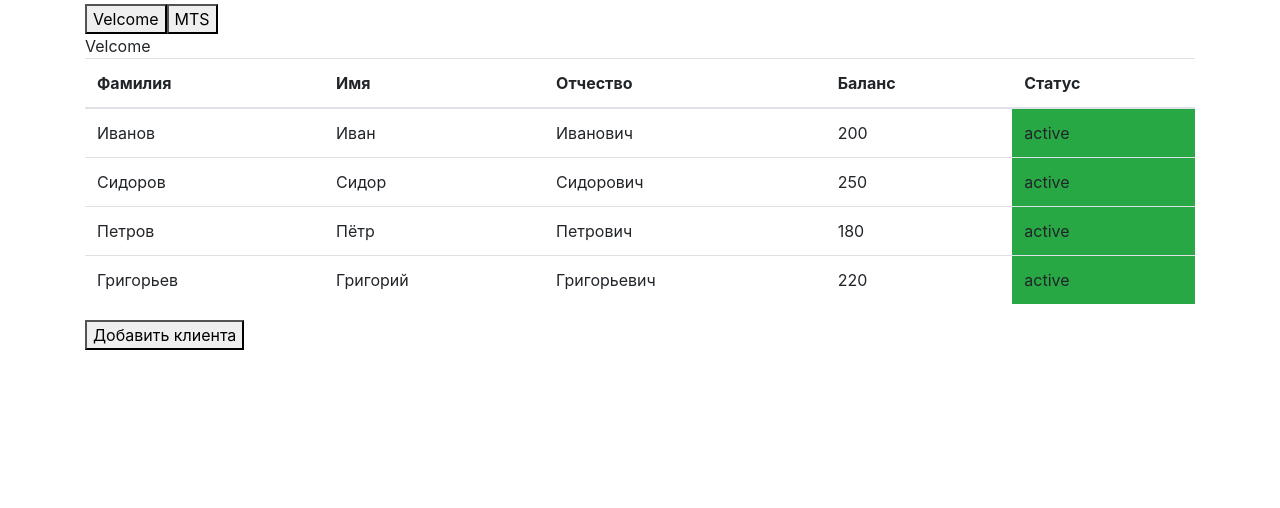
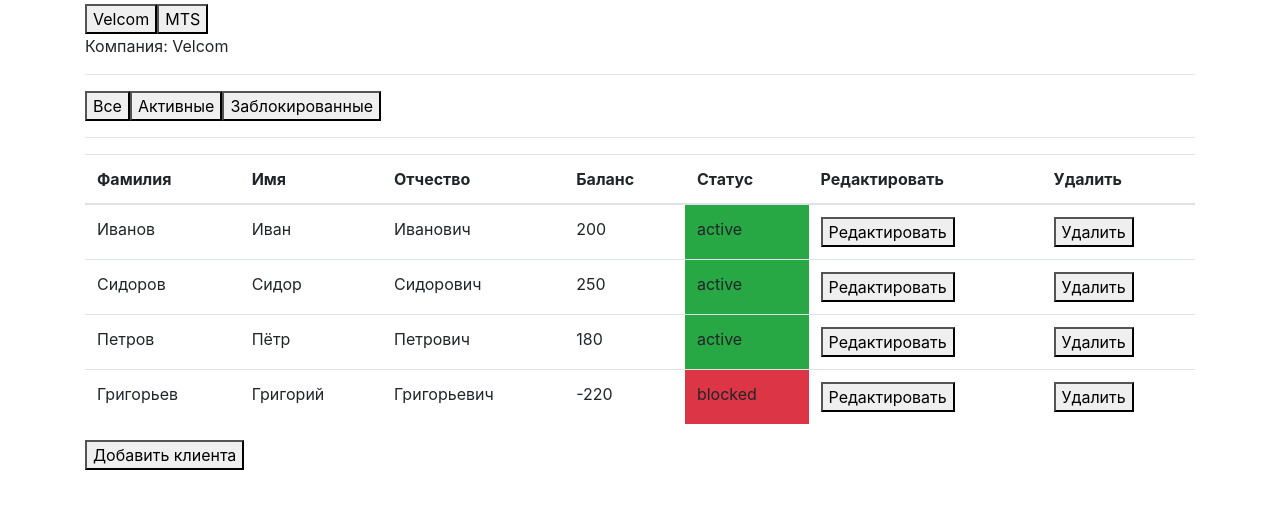
Before and after one commit to VitaliZinkevich/Mobile, a React (Create React App) app: page / in a window 1280 px wide. Shown: the top 508 px of the page. Built offline with nearby package versions, Linux system fonts and the light colour scheme.

Commit message:
full logic with no immutable

```diff
--- a/public/index.html
+++ b/public/index.html
@@ -20,7 +20,7 @@
       Learn how to configure a non-root public URL by running `npm run build`.
     -->
     <link rel="stylesheet" href="https://stackpath.bootstrapcdn.com/bootstrap/4.1.3/css/bootstrap.min.css" integrity="sha384-MCw98/SFnGE8fJT3GXwEOngsV7Zt27NXFoaoApmYm81iuXoPkFOJwJ8ERdknLPMO" crossorigin="anonymous">
-    <title>React App</title>
+    <title>Mobile</title>
   </head>
   <body>
     <noscript>
--- a/src/App.js
+++ b/src/App.js
@@ -2,7 +2,7 @@ import React from 'react';
 
 import MobileCompany from './components/MobileCompany'
 let mock = require ('./mock.json')
-let companyName = 'Velcome'
+let companyName = 'Velcom'
 
 class App extends React.PureComponent {
   render() {
--- a/src/components/AddNewClient.js
+++ b/src/components/AddNewClient.js
@@ -54,7 +54,7 @@ class AddNewClient extends React.PureComponent {
           }
               break;
           case 'balance':
-          if (/^\d+$/.test(value)) {
+          if (/^-?\d*\.?\d+$/.test(value)) {
             newErrors[3] = false
             this.setState({errors : newErrors})
           }
--- /dev/null
+++ b/src/components/EditedClient.css
@@ -0,0 +1,5 @@
+.edit {
+        position:absolute;
+        left:0;
+        right:0;
+    }
--- /dev/null
+++ b/src/components/EditedClient.js
@@ -0,0 +1,72 @@
+import React from 'react';
+import PropTypes from 'prop-types';
+//import './EditedClient.css'
+
+import {editClient} from '../events'
+
+class EditedClient extends React.PureComponent {
+
+static propTypes = {
+        id: PropTypes.number.isRequired,
+        FIO:PropTypes.shape({
+          lastName: PropTypes.string.isRequired,
+          firstName: PropTypes.string.isRequired,
+          fatherName: PropTypes.string.isRequired,
+        }),
+        balance: PropTypes.number.isRequired,
+      };
+
+      state = {
+        FIO: this.props.FIO,
+        balance: this.props.balance,
+        id:this.props.id
+
+    };
+
+cancel=()=>{
+    editClient.emit ('cancelEditClient')
+}
+
+handleChange = (e)=>{
+    if (e.target.name === 'balance') {
+        this.setState ({balance: e.target.value})
+    } else {
+
+        let newData = {...this.state.FIO, [e.target.name]: e.target.value}
+        this.setState ({FIO: newData})
+
+    }
+
+}
+
+saveNewData=()=>{
+
+    let editedClient = {...this.state.FIO, id: this.state.id, balance: this.state.balance}
+    editClient.emit ('saveEditClient', editedClient)
+}
+
+  render() {
+    console.log (`render EDIT_CLIENT ${this.props.id}`)
+    return (
+      <tr className='edit' >
+      <td className=''>
+      <input size="4" name='lastName' onChange={this.handleChange} value={this.state.FIO.lastName}/></td>
+      <td className=''>
+      <input size="3" name='firstName' onChange={this.handleChange} value={this.state.FIO.firstName}/></td>
+      <td className=''>
+      <input size="3" name='fatherName' onChange={this.handleChange} value={this.state.FIO.fatherName}/></td>
+
+      <td className=''>
+      <input size="2" name='balance' onChange={this.handleChange} value={this.state.balance}/></td>
+        {this.state.balance > 0 ?
+        <td className='bg-success '>active</td>:
+        <td className='bg-danger '>blocked</td>}
+        <td className=''><button onClick={this.saveNewData}>Сохранить</button></td>
+        <td className=''><button onClick={this.cancel}>Отмена</button></td>
+
+      </tr>
+    );
+  }
+}
+
+export default EditedClient;
--- a/src/components/MobileCompany.js
+++ b/src/components/MobileCompany.js
@@ -3,8 +3,9 @@ import PropTypes from 'prop-types';
 
 import MobileCompanyClients from './MobileCompanyClients'
 import AddingNewClient from './AddNewClient'
+import EditedClient from './EditedClient'
 
-import {addNewClient} from '../events';
+import {addNewClient, deleteClient, editClient} from '../events';
 
 class MobileCompany extends React.PureComponent {
 
@@ -25,17 +26,28 @@ class MobileCompany extends React.PureComponent {
         name: this.props.name,
         clients: this.props.clients,
         addingNewClient:false,
+        editId: null
       };
 
 
     componentDidMount = () => {
         addNewClient.addListener('cancelAdding',this.cancelAddingNewClient);
         addNewClient.addListener('addingNewClient',this.newClientRecived);
+        deleteClient.addListener('deleteClient',this.deleteOneClient);
+        editClient.addListener('editClient',this.editOneClient);
+        editClient.addListener('cancelEditClient',this.cancelEditOneClient);
+        editClient.addListener('saveEditClient',this.saveEditOneClient);
+
     };
 
       componentWillUnmount = () => {
         addNewClient.removeListener('cancelAdding',this.cancelAddingNewClient);
         addNewClient.removeListener('addingNewClient',this.newClientRecived);
+        deleteClient.removeListener('deleteClient',this.deleteOneClient);
+        editClient.removeListener('editClient',this.editOneClient);
+        editClient.removeListener('cancelEditClient',this.cancelEditOneClient);
+        editClient.removeListener('saveEditClient',this.saveEditOneClient);
+
     };
 
 
@@ -44,15 +56,23 @@ class MobileCompany extends React.PureComponent {
     }
 
     setNameVelcome = ()=>{
-        this.setState ({name: 'Velcome'})
+        this.setState ({name: 'Velcom'})
        }
 
     addingNewClient=()=>{
-        this.setState ({addingNewClient: true})
+        if (this.state.addingNewClient === true) {
+            this.setState ({addingNewClient: false})
+        } else {
+            this.setState ({addingNewClient: true})
+        }
+
     }
 
     newClientRecived=(client)=>{
         console.log (client)
+        let newClients = [...this.state.clients]
+        newClients.push(client)
+        this.setState ({clients:newClients,addingNewClient:false})
     }
 
 
@@ -60,17 +80,96 @@ class MobileCompany extends React.PureComponent {
         this.setState ({addingNewClient:false})
     }
 
+    deleteOneClient=(id)=>{
+
+        let newClients = [...this.state.clients].filter ((client)=>{
+            if (client.id === id) {
+                return false
+            } else {
+                return true
+            }
+        })
+
+        this.setState ({clients: newClients})
+
+    }
+
+    editOneClient=(id)=>{
+        this.setState ({editId : id})
+    }
+
+    cancelEditOneClient=()=>{
+        this.setState ({editId: null})
+    }
+
+    saveEditOneClient=(client)=>{
+        let newClients = [...this.state.clients]
+
+        newClients = newClients.map ((c)=>{
+            if (c.id === client.id) {
+             return client
+            } else {
+                return c
+            }
+
+        })
+
+        this.setState ({clients: newClients, editId:null})
+    }
+
+    filterAll=()=>{
+        this.setState({clients: this.props.clients})
+    }
+
+    filterActive = ()=>{
+
+        let active = [...this.props.clients]
+        active = active.filter ((c)=>{
+            if (c.balance>0){
+                return true
+            } else {
+                return false
+            }
+        })
+
+        this.setState ({clients : active})
+    }
+
+    filterBanned= ()=>{
+        let banned = [...this.props.clients]
+        banned = banned.filter ((c)=>{
+            if (c.balance <=0 ){
+                return true
+            } else {
+                return false
+            }
+        })
+
+        this.setState ({clients : banned})
+
+    }
+
+
   render() {
     console.log ('render COMPANY component')
 
     let clientList = [...this.state.clients].map ((client)=>{
         let FIO={lastName:client.lastName,firstName:client.firstName,fatherName:client.fatherName};
+
+        if (this.state.editId === client.id) {
+            return (<EditedClient
+            key={client.id}
+            id={client.id}
+            balance={client.balance}
+            FIO={FIO}
+            />)
+        } else {
         return (<MobileCompanyClients
             key={client.id}
             id={client.id}
             balance={client.balance}
             FIO={FIO}
-            />)
+            />)}
     })
 
 
@@ -80,13 +179,19 @@ class MobileCompany extends React.PureComponent {
       <div className='row'>
 
       <div className='col-12'>
-      <button onClick={this.setNameVelcome}>Velcome</button>
+      <button onClick={this.setNameVelcome}>Velcom</button>
       <button onClick={this.setNameMTS}>MTS</button>
-      <div>{this.state.name}</div>
+      <div>Компания: {this.state.name}</div>
+
+      <hr/>
+      <button onClick={this.filterAll}>Все</button>
+      <button onClick={this.filterActive}>Активные</button>
+      <button onClick={this.filterBanned}>Заблокированные</button>
+      <hr/>
       </div>
 
       <div className='col-12'>
-      <table className='table'>
+      <table className='table w-100'>
       <thead>
         <tr>
             <th>Фамилия</th>
@@ -94,6 +199,8 @@ class MobileCompany extends React.PureComponent {
             <th>Отчество</th>
             <th>Баланс</th>
             <th>Статус</th>
+            <th>Редактировать</th>
+            <th>Удалить</th>
 
         </tr>
 
@@ -108,7 +215,7 @@ class MobileCompany extends React.PureComponent {
       <div className='col-12'>
       <button onClick={this.addingNewClient}>Добавить клиента </button>
 
-      {this.state.addingNewClient === true?
+      {this.state.addingNewClient === true ?
       <AddingNewClient/>:
       null}
 
--- a/src/components/MobileCompanyClients.js
+++ b/src/components/MobileCompanyClients.js
@@ -1,8 +1,9 @@
 import React from 'react';
 import PropTypes from 'prop-types';
 
+import {deleteClient, editClient} from '../events'
+
 class MobileCompanyClients extends React.PureComponent {
-
 
 static propTypes = {
         id: PropTypes.number.isRequired,
@@ -19,11 +20,21 @@ static propTypes = {
         balance: this.props.balance,
 };
 
+delete=(id)=>{
+    if (window.confirm(`Действительно удалить клиента с ай ди ${id}`) === true) {
+        deleteClient.emit('deleteClient', id)
+    }
+
+}
+
+edit =(id)=>{
+  editClient.emit ('editClient', id)
+}
 
   render() {
     console.log (`render CLIENT ${this.props.id}`)
     return (
-      <tr >
+      <tr className='w-100'>
       <td>{this.state.FIO.lastName}</td>
       <td>{this.state.FIO.firstName}</td>
       <td>{this.state.FIO.fatherName}</td>
@@ -32,6 +43,8 @@ static propTypes = {
         {this.state.balance > 0 ?
         <td className='bg-success'>active</td>:
         <td className='bg-danger'>blocked</td>}
+        <td><button onClick={()=>{this.edit(this.props.id)}}>Редактировать</button></td>
+        <td><button onClick={()=>{this.delete(this.props.id)}}>Удалить</button></td>
 
       </tr>
     );
--- a/src/events.js
+++ b/src/events.js
@@ -3,4 +3,10 @@ import {EventEmitter} from 'events';
 // добавление нового клиента
 let addNewClient=new EventEmitter();
 
-export {addNewClient};
+// удаление клиента
+let deleteClient = new EventEmitter();
+
+// редактирование клиента
+let editClient = new EventEmitter();
+
+export {addNewClient, deleteClient, editClient};
--- a/src/mock.json
+++ b/src/mock.json
@@ -2,5 +2,5 @@
     {"id":100, "lastName":"Иванов", "firstName":"Иван", "fatherName":"Иванович", "balance":200},
     {"id":105, "lastName":"Сидоров", "firstName":"Сидор", "fatherName":"Сидорович", "balance":250},
     {"id":110, "lastName":"Петров", "firstName":"Пётр", "fatherName":"Петрович", "balance":180},
-    {"id":120, "lastName":"Григорьев", "firstName":"Григорий", "fatherName":"Григорьевич", "balance":220}
+    {"id":120, "lastName":"Григорьев", "firstName":"Григорий", "fatherName":"Григорьевич", "balance":-220}
   ]
```
